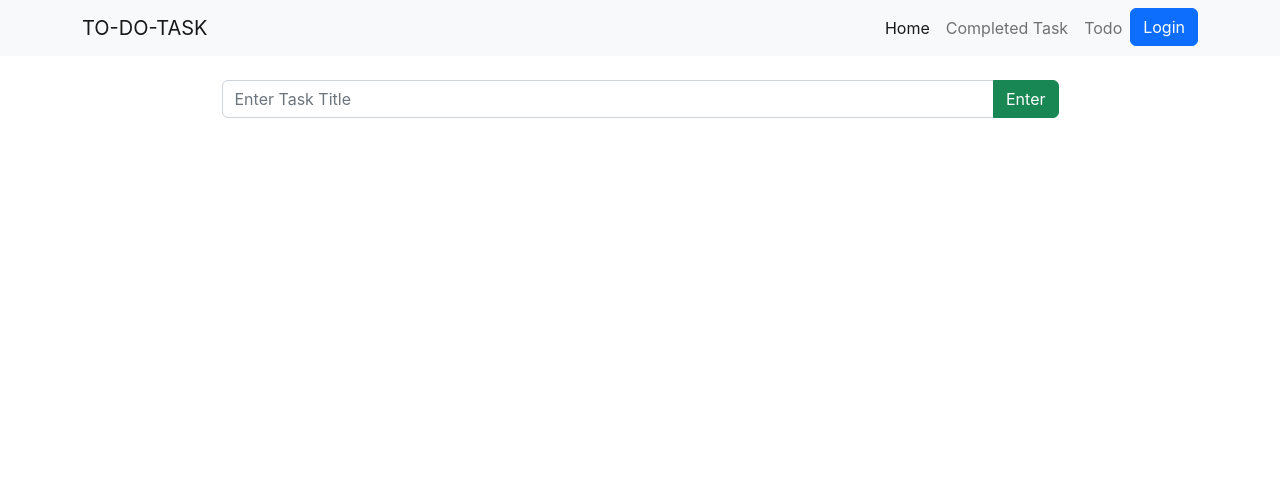
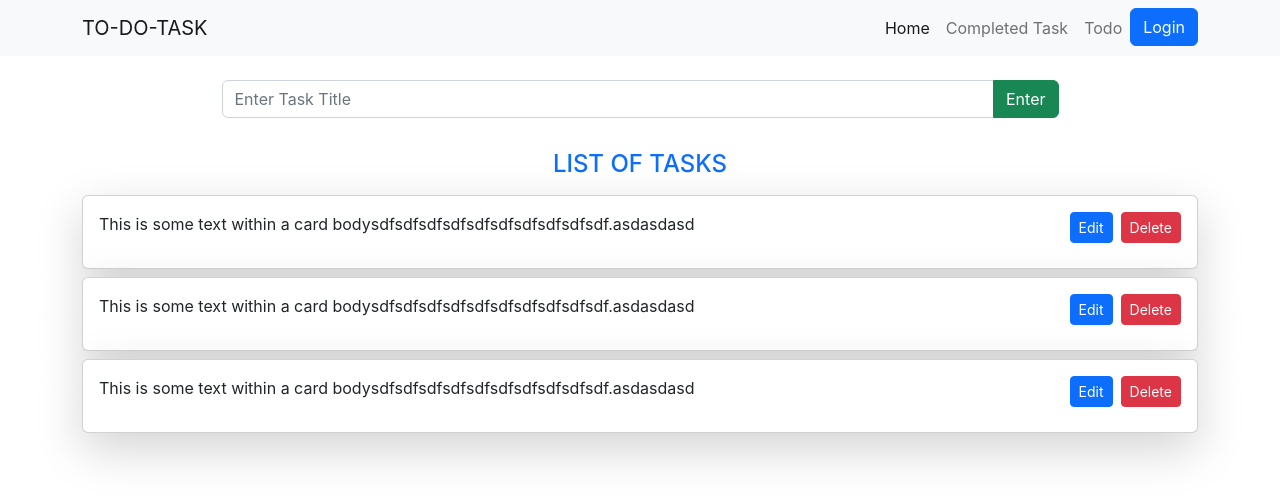
Before and after one commit to Rafat-Web-Developer/to-do-task-client, a React (Create React App) app: page /todo in a window 1280 px wide. Shown: the top 500 px of the page. Built offline with nearby package versions, Linux system fonts and the light colour scheme.

Commit message:
Design task

```diff
--- /dev/null
+++ b/src/Pages/ToDo/Task.js
@@ -0,0 +1,22 @@
+import React from "react";
+
+const Task = () => {
+  return (
+    <div class="card my-2 shadow-lg">
+      <div class="row card-body">
+        <div className="col-7 col-md-10">
+          <p>
+            This is some text within a card
+            bodysdfsdfsdfsdfsdfsdfsdfsdfsdfsdf.asdasdasd
+          </p>
+        </div>
+        <div className="col-5 text-end col-md-2">
+          <button className="btn btn-sm btn-primary me-2">Edit</button>
+          <button className="btn btn-sm btn-danger">Delete</button>
+        </div>
+      </div>
+    </div>
+  );
+};
+
+export default Task;
--- /dev/null
+++ b/src/Pages/ToDo/Tasks.js
@@ -0,0 +1,14 @@
+import React from "react";
+import Task from "./Task";
+
+const Tasks = () => {
+  return (
+    <div>
+      <Task></Task>
+      <Task></Task>
+      <Task></Task>
+    </div>
+  );
+};
+
+export default Tasks;
--- a/src/Pages/ToDo/ToDo.js
+++ b/src/Pages/ToDo/ToDo.js
@@ -1,10 +1,12 @@
 import React from "react";
 import ToDoInput from "./ToDoInput";
+import ToDoList from "./ToDoList";
 
 const ToDo = () => {
   return (
     <>
       <ToDoInput></ToDoInput>
+      <ToDoList></ToDoList>
     </>
   );
 };
--- /dev/null
+++ b/src/Pages/ToDo/ToDoList.js
@@ -0,0 +1,15 @@
+import React from "react";
+import Tasks from "./Tasks";
+
+const ToDoList = () => {
+  return (
+    <section className="mt-3">
+      <h5 className="text-uppercase my-3 fs-4 text-primary text-center">
+        List of tasks
+      </h5>
+      <Tasks></Tasks>
+    </section>
+  );
+};
+
+export default ToDoList;
```
